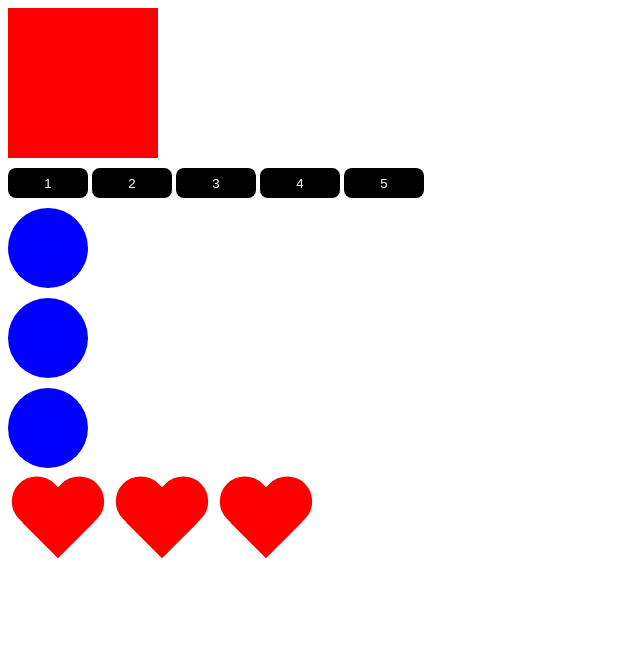
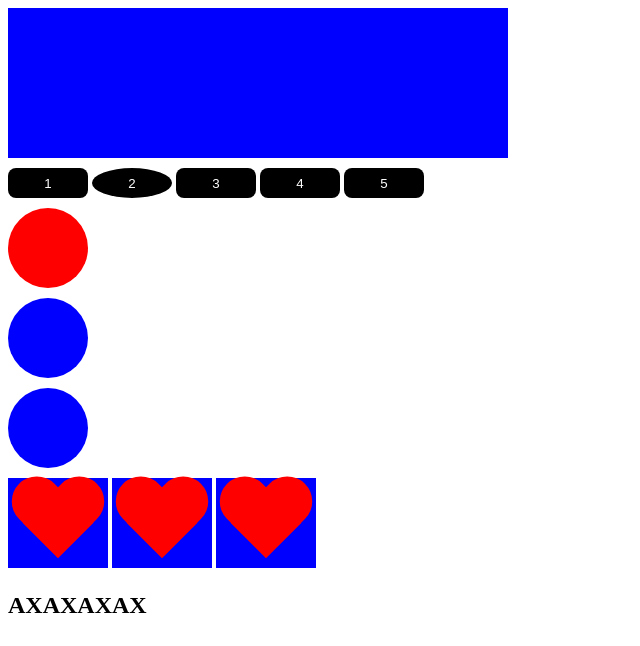
Before and after one commit to Denis1923/Course_JS, a plain HTML site: page index.html in a window 1280 px wide. Shown: the top 646 px of the page, without its empty margins (0-640 px from the left). Drawn offline with Linux system fonts and the light colour scheme.

Commit message:
дополнил скрипт как выполнять действия с элементами на старнице

```diff
--- a/index.html
+++ b/index.html
@@ -25,6 +25,6 @@
 
 		</div>
 
-		<script src="js/section2/scriptLes16.js"></script>
+		<script src="js/section2/scriptLes16,17.js"></script>
 	</body>
 </html>
--- /dev/null
+++ b/js/section2/scriptLes16,17.js
@@ -0,0 +1,61 @@
+"use strict"; //директива, которая переводит в новый стандарт (современный режим), прописывать в начале главного скрипта
+
+const box = document.getElementById('box'),
+    btns = document.getElementsByTagName('button'), // document.getElementsByTagName('button')
+    circles =  document.getElementsByClassName('circle'),
+    wrapper = document.querySelector('.wrapper'),
+    hearts = wrapper.querySelectorAll('.heart'),
+    oneHeart = wrapper.querySelector('.heart');
+
+///console.log('box :>> ', box);
+//console.log('btns :>> ', btns); //console.log('btns :>> ', btns[1]);
+//console.log('circles :>> ', circles);
+//console.log('hearts :>> ', hearts);
+// hearts.forEach(item => {
+//     console.log('item :>> ', item);
+// });
+//console.log('oneHeart :>> ', oneHeart);
+
+//!Inline стили высокий приоритет (важные)
+//1 вариант
+// box.style.backgroundColor = 'blue';
+// box.style.width = '500px';
+
+//2 вариант
+box.style.cssText = 'background-color: blue; width: 500px'; //`'background-color: ${<переменная>}; width: ${<переменная>}px`
+
+btns[1].style.borderRadius = '100%';
+circles[0].style.backgroundColor = 'red';
+
+
+//1 вариант
+// for (let i = 0; i < hearts.length; i++) {
+//     hearts[i].style.backgroundColor = 'blue';
+// }
+
+//2 вариант
+hearts.forEach(item => {
+    item.style.backgroundColor = 'blue';
+});
+
+
+
+const div = document.createElement('div');
+//const test = document.createTextNode('Тут был Я!');
+
+div.classList.add('black');
+document.body.append(div); //добавление в конец страницы
+//wrapper.append(div);      //добавление в конец контейнера класса wrapper
+//wrapper.prepend(div);     //добавление в начало контейнера класса wrapper
+//hearts[0].before(div);    //добавление перед 1 эл-том
+//hearts[0].after(div);     //добавление после 1 эл-том
+//wrapper.insertBefore(div, hearts[1]); //добавление эл-та после определнного эл-та
+//circles[0].remove(); //удаление эл-та
+//hearts[0].replaceWith(circles[0]); //переместить эл-т в другой контейнер
+//wrapper.replaceChild(circles[0], hearts[0]); //переместить эл-т в другой контейнер
+
+div.innerHTML = "<h1>Hello world</h1>"; //работает с тегами
+//div.textContent = "hello"; //работает только с текстом, без тегов
+
+div.insertAdjacentHTML('beforebegin', '<h2>AXAXAXAX</h2>'); //добавляе перед эл-том
+//div.insertAdjacentHTML('afterbegin', '<h2>AXAXAXAX</h2>'); //добавляе перед исходным текстом, который есть в div
--- a/js/section2/scriptLes16.js
+++ /dev/null
@@ -1,20 +0,0 @@
-"use strict"; //директива, которая переводит в новый стандарт (современный режим), прописывать в начале главного скрипта
-
-const box = document.getElementById('box');
-console.log('box :>> ', box);
-
-const btns = document.getElementsByTagName('button'); // document.getElementsByTagName('button')
-console.log('btns :>> ', btns); //console.log('btns :>> ', btns[1]);
-
-const circles =  document.getElementsByClassName('circle');
-console.log('circles :>> ', circles);
-
-const hearts = document.querySelectorAll('.heart');
-console.log('hearts :>> ', hearts);
-
-hearts.forEach(item => {
-    console.log('item :>> ', item);
-});
-
-const oneHeart = document.querySelector('.heart');
-console.log('oneHeart :>> ', oneHeart);
```
